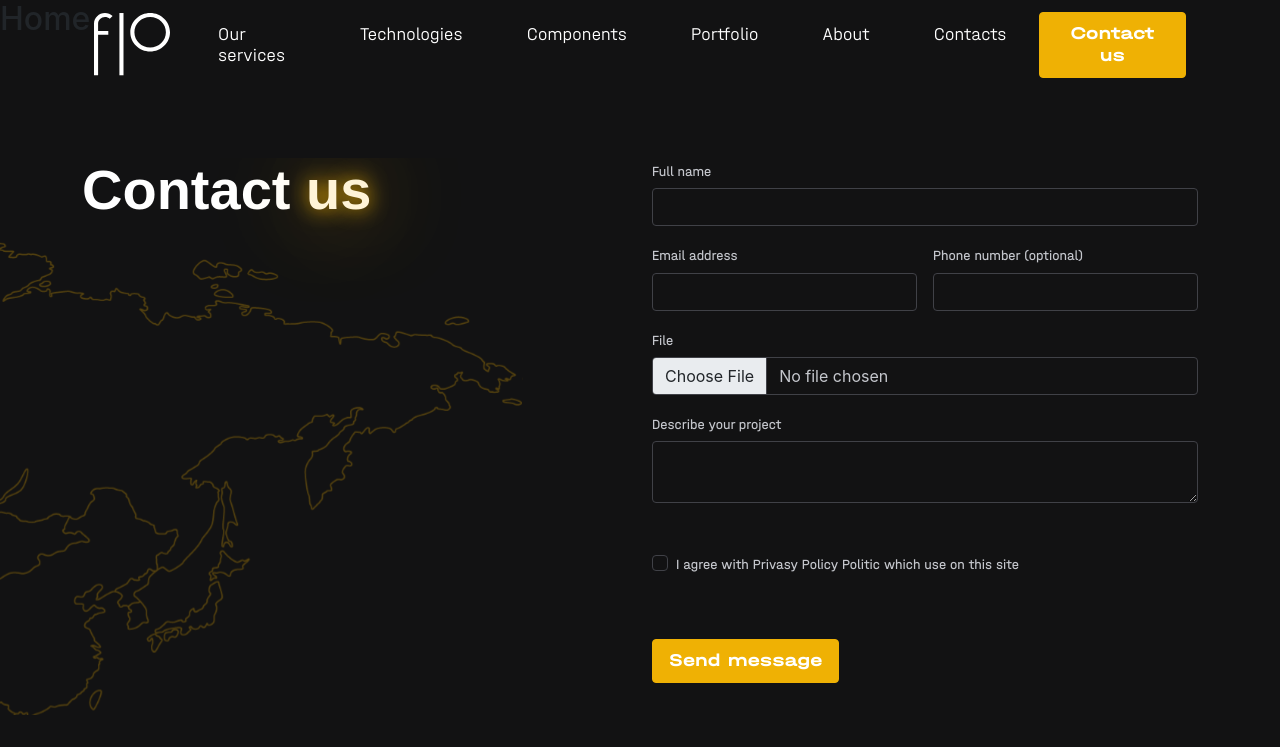
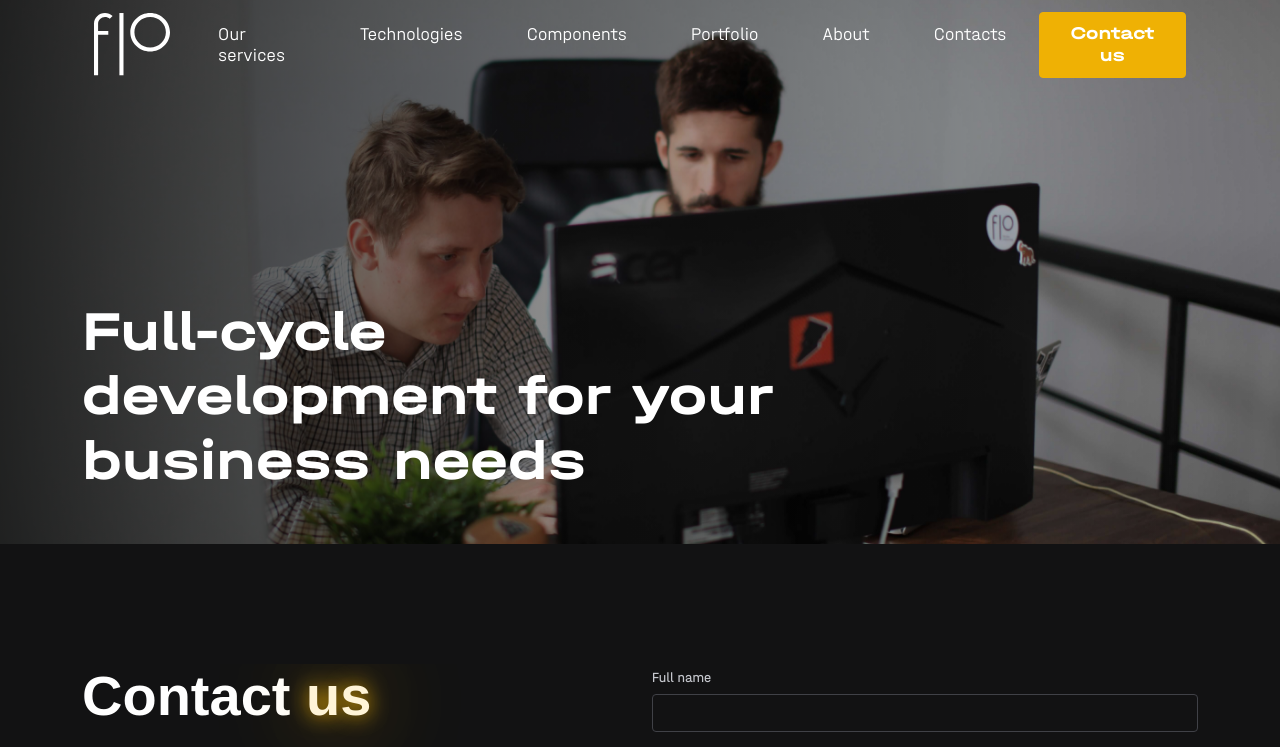
Before and after one commit to first-line-outsourcing/flo.website, a React (Create React App) app: page /technologies in a window 1280 px wide. Shown: the top 747 px of the page. Built offline with nearby package versions, Linux system fonts and the light colour scheme.

Commit message:
add heading

```diff
--- a/src/index.scss
+++ b/src/index.scss
@@ -74,3 +74,27 @@ code {
   font-family: source-code-pro, Menlo, Monaco, Consolas, 'Courier New',
     monospace;
 }
+
+.heading {
+  height: 544px;
+  width: 100%;
+  padding-top: 300px;
+  background: linear-gradient(90.22deg, rgba(0, 0, 0, 0.8) 0.18%, rgba(0, 0, 0, 0) 99.8%), url("./images/services.jpg");
+  background-size: cover;
+  background-position-y: 40%;
+  h1 {
+    font-size: 56px;
+    line-height: 1.15;
+    font-weight: bold;
+    color: #ffffff;
+    font-family: Halvar Breit Rg, sans-serif;
+  }
+  p {
+    font-weight: 300;
+    font-size: 18px;
+    line-height: 1.4;
+    letter-spacing: 0.01em;
+    color: #FFFFFF;
+    font-family: Halvar Mittel Lt, sans-serif;
+  }
+}
--- a/src/pages/Services.js
+++ b/src/pages/Services.js
@@ -1,5 +1,18 @@
 import React from "react";
+import './Services.scss';
 
 export default function Services() {
-  return <h2>Home</h2>;
+  return (
+    <div className='services'>
+      <div className="heading">
+        <div className="container">
+          <div className="row">
+            <div className="col-8">
+              <h1>Full-cycle development for your business needs</h1>
+            </div>
+          </div>
+        </div>
+      </div>
+    </div>
+  );
 }
--- a/src/pages/Technologies.js
+++ b/src/pages/Technologies.js
@@ -1,5 +1,17 @@
 import React from "react";
 
 export default function Technologies() {
-  return <h2>Home</h2>;
+  return (
+    <div className='services'>
+      <div className="heading">
+        <div className="container">
+          <div className="row">
+            <div className="col-8">
+              <h1>Full-cycle development for your business needs</h1>
+            </div>
+          </div>
+        </div>
+      </div>
+    </div>
+  )
 }
```
Also changed, not shown: src/images/services.jpg (added), src/pages/Services.scss (added).
